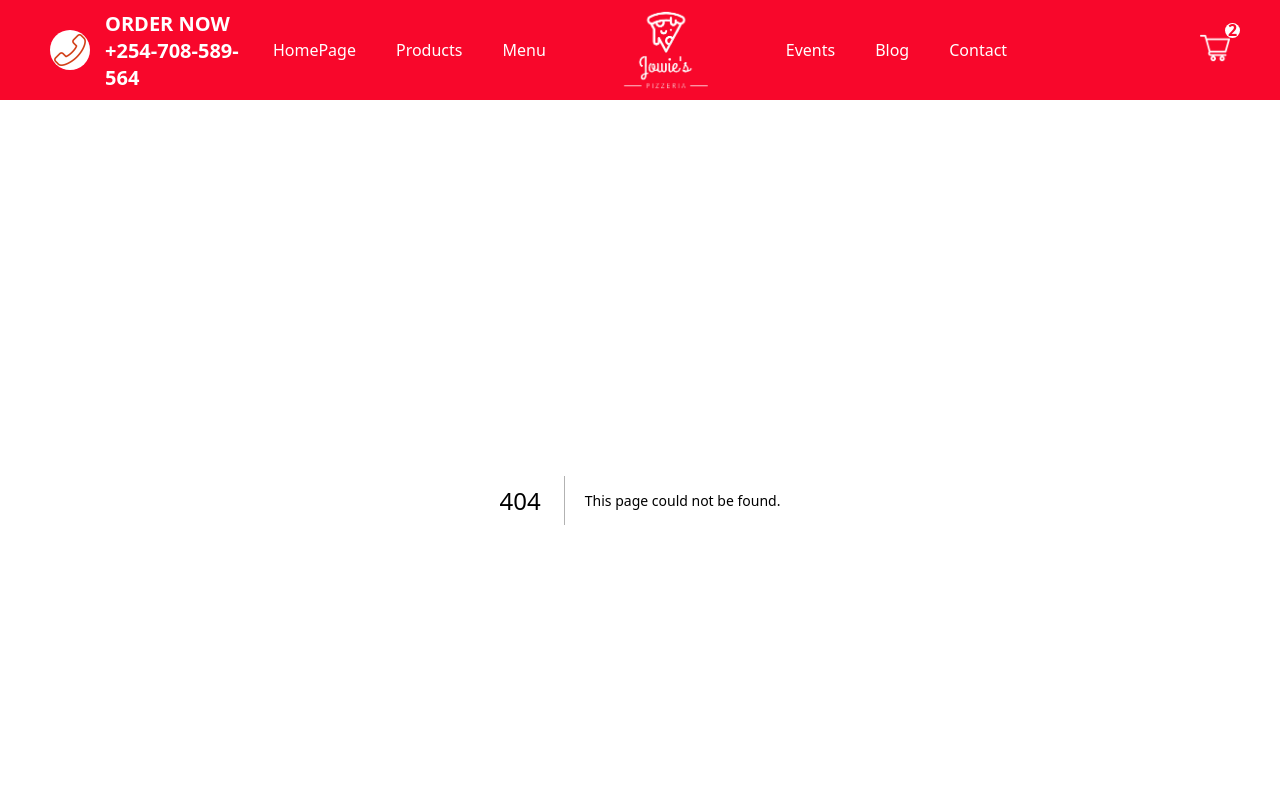
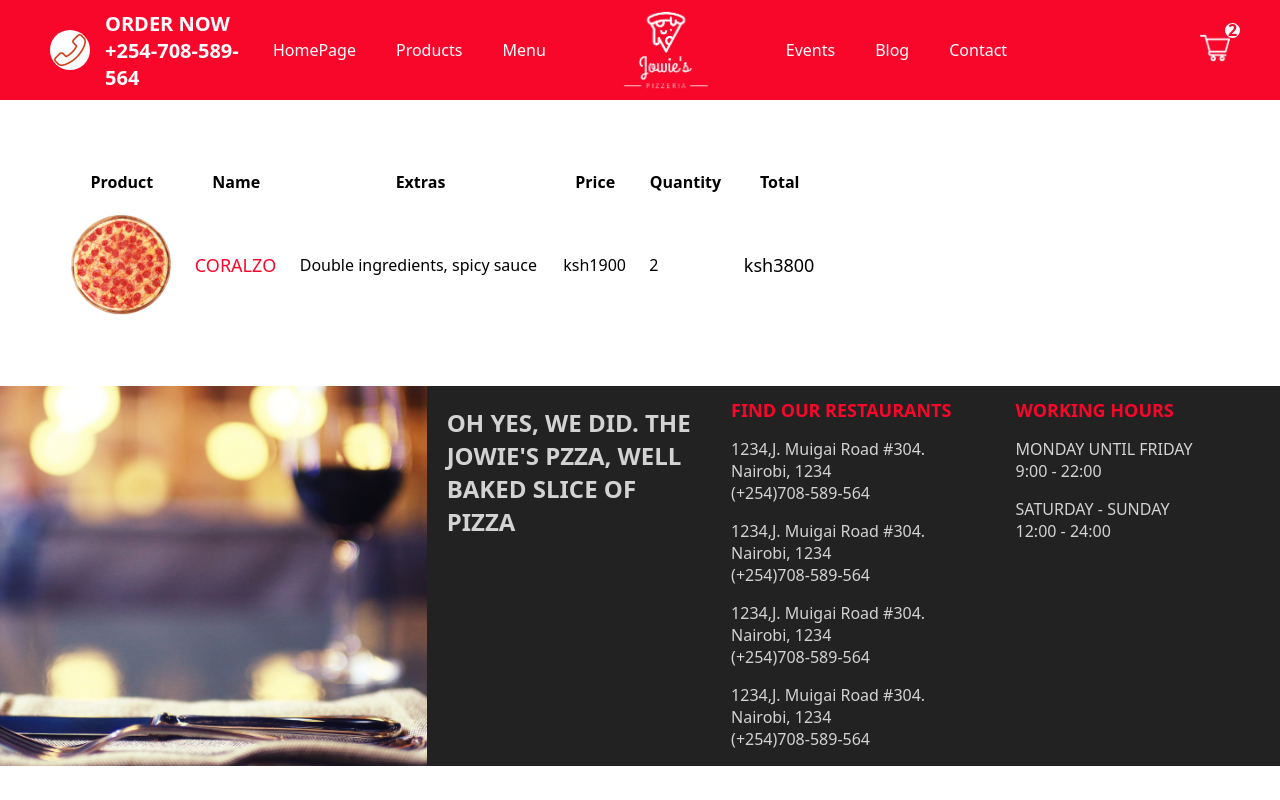
Before and after one commit to Joseph-muigai/jowies_pizzeria, a Next.js app: page /cart in a window 1280 px wide. Before the commit this address had no page. Shown: the top 800 px of the page. Built offline with nearby package versions, Linux system fonts and the light colour scheme.

Commit message:
create cart page design

```diff
--- /dev/null
+++ b/src/pages/cart.jsx
@@ -0,0 +1,56 @@
+import React from 'react'
+import Image from 'next/image'
+import styles from '../styles/Cart.module.css'
+const Cart = () => {
+  return (
+    <div className={styles.container}>
+        <div className={styles.left}>
+            <table className={styles.table}>
+                <tr className={styles.tr}>
+                    <th>Product</th>
+                    <th>Name</th>
+                    <th>Extras</th>
+                    <th>Price</th>
+                    <th>Quantity</th>
+                    <th>Total</th>
+                </tr>
+                <tr>
+                    <td>
+                        <div className={styles.imgContainer}>
+                            <Image
+                                src="/img/pizza.png"
+                                layout='fill'
+                                objectFit='cover'
+                                alt=""
+                             />
+                        </div>
+                    </td>
+                    <td>
+                        <span className={styles.name}> CORALZO</span>
+                    </td>
+                    <td>
+                        <span className={styles.extras}>
+                            Double ingredients, spicy sauce
+                        </span>
+                    </td>
+                    <td>
+                        <span className={styles.price}>ksh1900</span>
+                    </td>
+                    <td>
+                        <span className={styles.quantity}>2</span>
+                    </td>
+                    <td>
+                        <span className={styles.total}>ksh3800</span>
+                    </td>
+
+                </tr>
+            </table>
+        </div>
+        <div className={styles.right}>
+
+        </div>
+    </div>
+  )
+}
+
+export default Cart
--- /dev/null
+++ b/src/styles/Cart.module.css
@@ -0,0 +1,29 @@
+.container{
+    padding: 50px;
+    display: flex;
+}
+.left{
+    flex: 2;
+}
+.right{
+    flex: 1;
+}
+
+.imgContainer{
+    width: 100px;
+    height: 100px;
+    position: relative;
+}
+.table{
+    width: 100%;
+    border-spacing: 20px;
+}
+.name{
+    font-weight: 500;
+    color: #f8072b;
+    font-size: 18px;
+}
+.total{
+    font-weight: 500;
+    font-size: 18px;
+}
```
